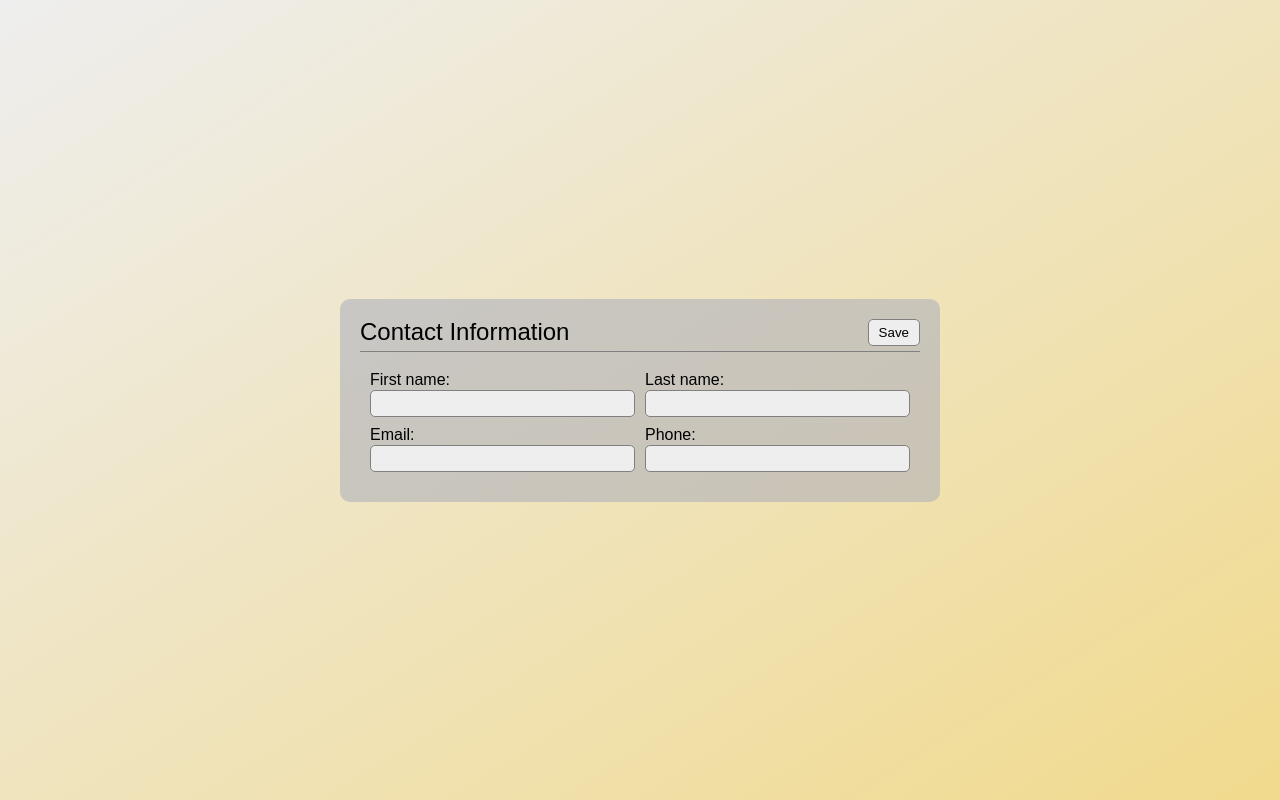
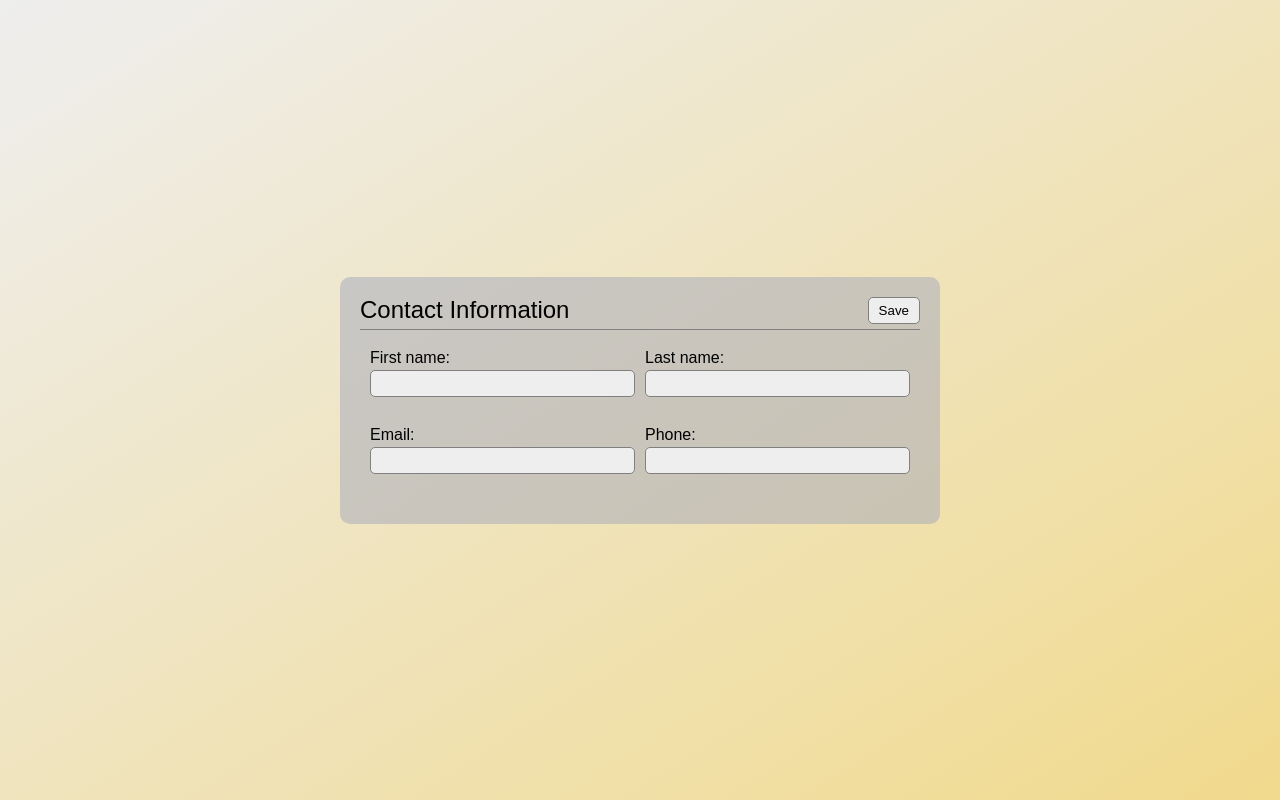
Before and after one commit to pv-230/odin-cv-app, a React app: page / in a window 1280 px wide. Built offline with nearby package versions, Linux system fonts and the light colour scheme.

Commit message:
Add error handling to form inputs

```diff
--- a/src/components/App/App.css
+++ b/src/components/App/App.css
@@ -1,6 +1,9 @@
 :root {
   --app-bg-color-white: #eee;
   --app-bg-color-gold: #f1da8d;
+  --input-bg-color: #eee;
+  --button-bg-color: #eee;
+  --button-hover-color: #8dc4ff;
 }
 
 html {
@@ -30,3 +33,36 @@ body,
     var(--app-bg-color-gold)
   );
 }
+
+/* Default styling */
+
+label {
+  display: flex;
+  flex-direction: column;
+  gap: 4px;
+  width: 100%;
+}
+
+input {
+  width: 100%;
+  border: 1px solid gray;
+  border-radius: 5px;
+  padding: 5px;
+  background-color: var(--input-bg-color);
+}
+
+input:focus-visible {
+  outline: 2px solid var(--input-focus-color);
+}
+
+button {
+  padding: 5px 10px;
+  border: 1px solid gray;
+  border-radius: 5px;
+  background-color: var(--button-bg-color);
+}
+
+button:hover {
+  cursor: pointer;
+  background-color: var(--button-hover-color);
+}
--- a/src/components/CV/CV.css
+++ b/src/components/CV/CV.css
@@ -1,8 +1,5 @@
 :root {
   --cv-bg-color: rgba(164, 168, 187, 0.5);
-  --input-bg-color: #eee;
-  --button-bg-color: #eee;
-  --button-hover-color: #8dc4ff;
 }
 
 .cv {
@@ -15,34 +12,3 @@
   background-color: var(--cv-bg-color);
   border-radius: 10px;
 }
-
-/* Default styling */
-
-label {
-  display: flex;
-  flex-direction: column;
-  gap: 2px;
-}
-
-input {
-  border: 1px solid gray;
-  border-radius: 5px;
-  padding: 5px;
-  background-color: var(--input-bg-color);
-}
-
-input:focus {
-  outline: 2px solid var(--input-focus-color);
-}
-
-.update-btn {
-  padding: 5px 10px;
-  border: 1px solid gray;
-  border-radius: 5px;
-  background-color: var(--button-bg-color);
-}
-
-.update-btn:hover {
-  cursor: pointer;
-  background-color: var(--button-hover-color);
-}
--- a/src/components/ContactInfo/ContactInfo.js
+++ b/src/components/ContactInfo/ContactInfo.js
@@ -1,6 +1,24 @@
 import React, { Component } from 'react';
 import './ContactInfo.css';
 import ContactInfoForm from '../ContactInfoForm/ContactInfoForm';
+
+const FIRST_NAME_ERRORS = {
+  isEmpty: 'First name is required.',
+};
+
+const LAST_NAME_ERRORS = {
+  isEmpty: 'Last name is required.',
+};
+
+const EMAIL_ERRORS = {
+  isEmpty: 'Email is required.',
+  isInvalid: 'Invalid email.',
+};
+
+const PHONE_ERRORS = {
+  isEmpty: 'Phone number is required.',
+  isInvalid: 'Invalid phone number.',
+};
 
 export default class ContactInfo extends Component {
   constructor(props) {
@@ -13,18 +31,10 @@ export default class ContactInfo extends Component {
       isEditing: true,
 
       inputErrors: {
-        firstName: {
-          isEmpty: false,
-        },
-        lastName: {
-          isEmpty: false,
-        },
-        email: {
-          isEmpty: false,
-        },
-        phone: {
-          isEmpty: false,
-        },
+        firstName: '',
+        lastName: '',
+        email: '',
+        phone: '',
       },
     };
 
@@ -41,10 +51,7 @@ export default class ContactInfo extends Component {
       [e.target.name]: e.target.value,
       inputErrors: {
         ...prevState.inputErrors,
-        [e.target.name]: {
-          ...prevState.inputErrors[e.target.name],
-          isEmpty: false, // Clears errors for any changed input field
-        },
+        [e.target.name]: '',
       },
     }));
   }
@@ -53,21 +60,31 @@ export default class ContactInfo extends Component {
    * Event handler for the update button (save/edit).
    */
   handleUpdateBtn() {
-    const inputs = ['firstName', 'lastName', 'email', 'phone'];
-    let hasErrors = false;
-
     this.setState((prevState) => {
       let { isEditing } = prevState;
 
-      if (isEditing) {
+      if (!isEditing) {
+        // Switches to edit mode
+        return { isEditing: !isEditing };
+      }
+
       const { inputErrors } = prevState;
+      const mustNotBeEmpty = ['firstName', 'lastName', 'email', 'phone'];
+      let hasErrors = false;
 
-        // Checks for any errors with the input fields
-        inputs.forEach((input) => {
       // Checks for empty input fields
+      mustNotBeEmpty.forEach((input) => {
         if (!prevState[input]) {
-            inputErrors[input].isEmpty = !prevState[input];
           hasErrors = true;
+          if (input === 'firstName') {
+            inputErrors[input] = FIRST_NAME_ERRORS.isEmpty;
+          } else if (input === 'lastName') {
+            inputErrors[input] = LAST_NAME_ERRORS.isEmpty;
+          } else if (input === 'email') {
+            inputErrors[input] = EMAIL_ERRORS.isEmpty;
+          } else if (input === 'phone') {
+            inputErrors[input] = PHONE_ERRORS.isEmpty;
+          }
         }
       });
 
@@ -76,9 +93,6 @@ export default class ContactInfo extends Component {
       }
 
       return { isEditing, inputErrors };
-      }
-
-      return { isEditing: !isEditing };
     });
   }
 
--- a/src/components/ContactInfoForm/ContactInfoForm.css
+++ b/src/components/ContactInfoForm/ContactInfoForm.css
@@ -1,15 +1,48 @@
 .contact-info__form {
   display: grid;
-  grid-template-columns: repeat(2, auto);
+  grid-template-columns: repeat(2, 1fr);
+  grid-template-areas:
+    'firstName lastName'
+    'email phone';
   gap: 10px;
   padding: 10px;
   width: 100%;
+}
+
+.contact-info__wrapper {
+  display: flex;
+  flex-direction: column;
+  gap: 4px;
+  width: 100%;
+}
+
+.contact-info__wrapper_first-name {
+  grid-area: firstName;
+}
+
+.contact-info__wrapper_last-name {
+  grid-area: lastName;
+}
+
+.contact-info__wrapper_email {
+  grid-area: email;
+}
+
+.contact-info__wrapper_phone {
+  grid-area: phone;
 }
 
 .contact-info__input {
   width: 100%;
 }
 
+.contact-info__error {
+  width: 100%;
+  min-height: 1rem;
+  color: crimson;
+  font-size: 0.8rem;
+}
+
 .contact-info__input_error {
-  outline: 2px solid red;
+  outline: 2px solid crimson;
 }
--- a/src/components/ContactInfoForm/ContactInfoForm.js
+++ b/src/components/ContactInfoForm/ContactInfoForm.js
@@ -5,44 +5,26 @@ import './ContactInfoForm.css';
 export default class ContactInfoForm extends Component {
   render() {
     const { firstName, lastName, email, phone, handleChange, inputErrors } = this.props;
-    const inputClass = 'contact-info__input';
-    let firstNameClasses = 'contact-info__input_first-name';
-    let lastNameClasses = 'contact-info__input_last-name';
-    let emailClasses = 'contact-info__input_email';
-    let phoneClasses = 'contact-info__input_phone';
 
-    Object.keys(inputErrors).forEach((input) => {
-      if (Object.values(inputErrors[input]).find((value) => value)) {
-        // Adds error styling to any input field with an error
-        if (input === 'firstName') {
-          firstNameClasses += ' contact-info__input_error';
-        } else if (input === 'lastName') {
-          lastNameClasses += ' contact-info__input_error';
-        } else if (input === 'email') {
-          emailClasses += ' contact-info__input_error';
-        } else if (input === 'phone') {
-          phoneClasses += ' contact-info__input_error';
-        }
-      } else {
-        // eslint-disable-next-line no-lonely-if
-        if (input === 'firstName') {
-          firstNameClasses.replace(' contact-info__input_error', '');
-        } else if (input === 'lastName') {
-          lastNameClasses.replace(' contact-info__input_error', '');
-        } else if (input === 'email') {
-          emailClasses.replace(' contact-info__input_error', '');
-        } else if (input === 'phone') {
-          phoneClasses.replace(' contact-info__input_error', '');
-        }
-      }
-    });
+    const CLASS_NAMES = {
+      firstName: 'contact-info__input contact-info__input_first-name',
+      lastName: 'contact-info__input contact-info__input_email',
+      email: 'contact-info__input contact-info__input_email',
+      phone: 'contact-info__input contact-info__input_phone',
+    };
+
+    if (inputErrors.firstName) CLASS_NAMES.firstName += ' contact-info__input_error';
+    if (inputErrors.lastName) CLASS_NAMES.lastName += ' contact-info__input_error';
+    if (inputErrors.email) CLASS_NAMES.email += ' contact-info__input_error';
+    if (inputErrors.phone) CLASS_NAMES.phone += ' contact-info__input_error';
 
     return (
       <form className="contact-info__form">
-        <label>
+        <div className="contact-info__wrapper contact-info__wrapper_first-name">
+          <label className="contact-info__label contact-info__label_first-name">
             First name:
             <input
-            className={`${inputClass} ${firstNameClasses}`}
+              className={CLASS_NAMES.firstName}
               name="firstName"
               type="text"
               value={firstName}
@@ -51,11 +33,16 @@ export default class ContactInfoForm extends Component {
               autoComplete="off"
             />
           </label>
+          <div className="contact-info__error contact-info__error_first-name">
+            {inputErrors.firstName || null}
+          </div>
+        </div>
 
-        <label>
+        <div className="contact-info__wrapper contact-info__wrapper_last-name">
+          <label className="contact-info__label contact-info__label_last-name">
             Last name:
             <input
-            className={`${inputClass} ${lastNameClasses}`}
+              className={CLASS_NAMES.lastName}
               name="lastName"
               type="text"
               value={lastName}
@@ -64,11 +51,16 @@ export default class ContactInfoForm extends Component {
               autoComplete="off"
             />
           </label>
+          <div className="contact-info__error contact-info__error_last-name">
+            {inputErrors.lastName || null}
+          </div>
+        </div>
 
-        <label>
+        <div className="contact-info__wrapper contact-info__wrapper_email">
+          <label className="contact-info__label contact-info__label_email">
             Email:
             <input
-            className={`${inputClass} ${emailClasses}`}
+              className={CLASS_NAMES.email}
               name="email"
               type="email"
               value={email}
@@ -77,11 +69,16 @@ export default class ContactInfoForm extends Component {
               autoComplete="off"
             />
           </label>
+          <div className="contact-info__error contact-info__error_email">
+            {inputErrors.email || null}
+          </div>
+        </div>
 
-        <label>
+        <div className="contact-info__wrapper contact-info__wrapper_phone">
+          <label className="contact-info__label contact-info__label_phone">
             Phone:
             <input
-            className={`${inputClass} ${phoneClasses}`}
+              className={CLASS_NAMES.phone}
               name="phone"
               type="tel"
               value={phone}
@@ -90,6 +87,10 @@ export default class ContactInfoForm extends Component {
               autoComplete="off"
             />
           </label>
+          <div className="contact-info__error contact-info__error_phone">
+            {inputErrors.phone || null}
+          </div>
+        </div>
       </form>
     );
   }
@@ -102,17 +103,9 @@ ContactInfoForm.propTypes = {
   phone: PropTypes.string.isRequired,
   handleChange: PropTypes.func.isRequired,
   inputErrors: PropTypes.shape({
-    firstName: PropTypes.shape({
-      isEmpty: PropTypes.bool,
-    }),
-    lastName: PropTypes.shape({
-      isEmpty: PropTypes.bool,
-    }),
-    email: PropTypes.shape({
-      isEmpty: PropTypes.bool,
-    }),
-    phone: PropTypes.shape({
-      isEmpty: PropTypes.bool,
-    }),
+    firstName: PropTypes.string,
+    lastName: PropTypes.string,
+    email: PropTypes.string,
+    phone: PropTypes.string,
   }).isRequired,
 };
```
Lines whose indentation alone changed are shown as unchanged.
